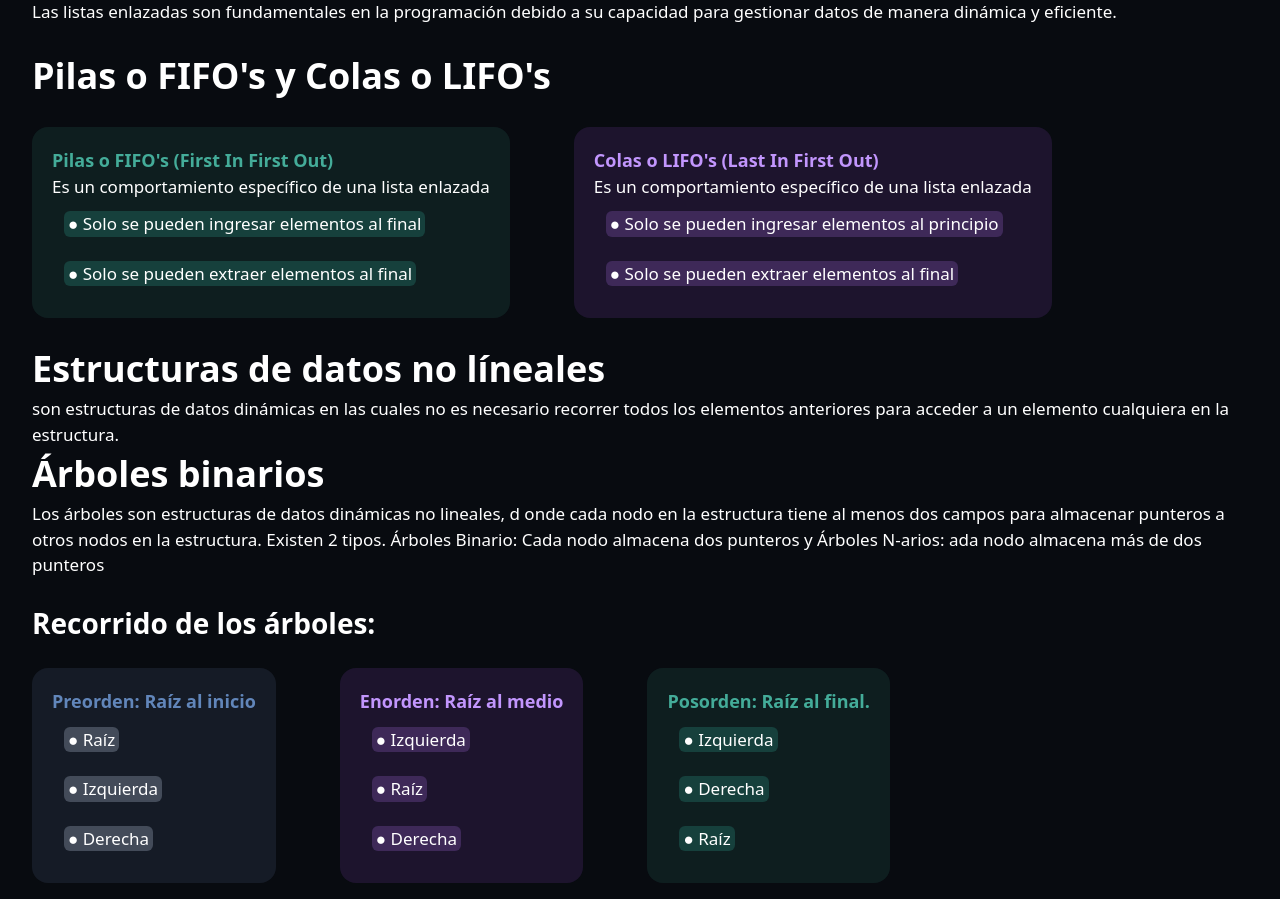
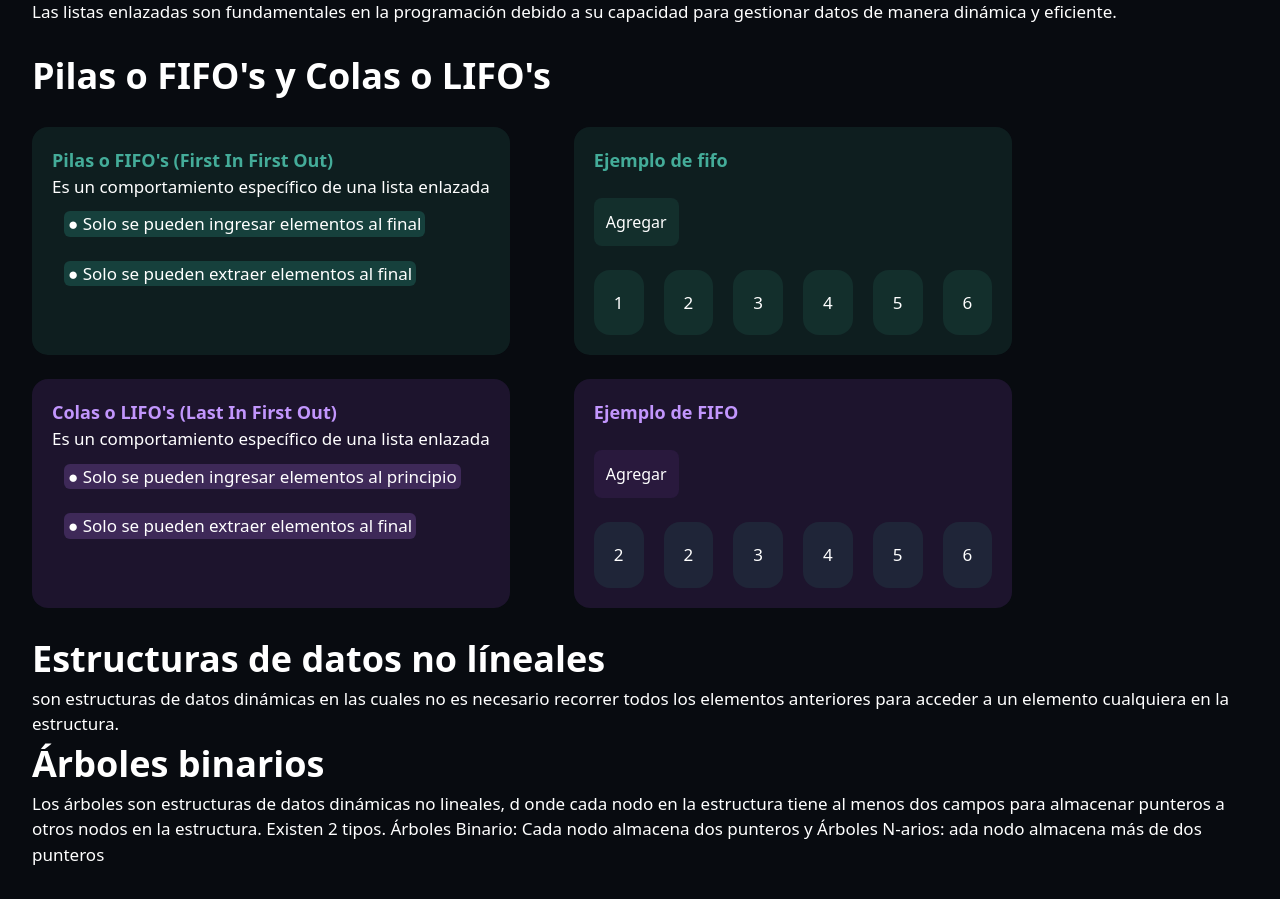
Before and after one commit to KevinLatino/Peritazgo-Website, a React (Vite) app: page /Estructuras-de-datos in a window 1280 px wide. Shown: the part 2220-3119 px from the top of the page. Built offline with nearby package versions, Linux system fonts and the light colour scheme.

Commit message:
Agregar a elemento a LIFO y FIFO hecho

```diff
--- a/src/Articles/DataStructureScreen.jsx
+++ b/src/Articles/DataStructureScreen.jsx
@@ -1,4 +1,4 @@
-import React from 'react'
+import React, { useState } from 'react'
 import DataStructureSvg from '../../public/DataStructure.svg'
 import { CodeComponent } from '../Components/CodeComponent'
 import { BackButton } from '../Components/BackButtonComponent'
@@ -22,7 +22,8 @@ import {
     PurpleSection,
     RedSection,
     RedWordSection,
-    PurpleWordSection
+    PurpleWordSection,
+    GreenSectionLine
 } from '../Components/SectionsComponent'
 import 'animate.css'
 
@@ -50,6 +51,19 @@ console.log(animal.especie)
         `const animal = { name: 'Chase', specie: 'Cat', age: 4 };
 console.log(animal.especie)
 //En consola se mostrará Cat`
+
+    const [open, setOpen] = useState(false);
+
+    const addNumber = () => {
+        setOpen(!open)
+    }
+
+
+    const [open2, setOpen2] = useState(false);
+
+    const addNumber2 = () => {
+        setOpen2(!open2)
+    }
 
     return (
         <>
@@ -275,8 +289,81 @@ console.log(animal.especie)
                         <Element>
                             <GreenWordSection>● Solo se pueden extraer elementos al final</GreenWordSection>
                         </Element>
+
                     </GreenSection>
 
+                    <GreenSection>
+                        <GreenTitle>
+                            Ejemplo de fifo
+                        </GreenTitle>
+
+                        <Space />
+
+                        <button
+                            className='bg-green_section text-white p-3 rounded-lg'
+                            onClick={addNumber}
+                        >
+                            Agregar
+                        </button>
+
+                        <Space />
+
+                        <div className='flex gap-5'>
+                            <GreenSection>
+                                <Paragraph>
+                                    1
+                                </Paragraph>
+
+                            </GreenSection>
+
+                            <GreenSection>
+                                <Paragraph>
+                                    2
+                                </Paragraph>
+                            </GreenSection>
+
+                            <GreenSection>
+                                <Paragraph>
+                                    3
+                                </Paragraph>
+                            </GreenSection>
+
+                            <GreenSection>
+                                <Paragraph>
+                                    4
+                                </Paragraph>
+                            </GreenSection>
+
+                            <GreenSection>
+                                <Paragraph>
+                                    5
+                                </Paragraph>
+                            </GreenSection>
+
+                            <GreenSection>
+                                <Paragraph>
+                                    6
+                                </Paragraph>
+                            </GreenSection>
+
+                            {open && (
+                                <>
+                                    <GreenSection>
+                                        <Paragraph>
+                                            7
+                                        </Paragraph>
+                                    </GreenSection>
+                                </>
+                            )}
+                        </div>
+
+
+                    </GreenSection>
+                </div>
+
+                <Space />
+
+                <div className='flex gap-16'>
                     <PurpleSection>
                         <PurpleTitle>
                             Colas o LIFO's (Last In First Out)
@@ -290,6 +377,72 @@ console.log(animal.especie)
                         <Element>
                             <PurpleWordSection>● Solo se pueden extraer elementos al final</PurpleWordSection>
                         </Element>
+                    </PurpleSection>
+
+                    <PurpleSection>
+                        <PurpleTitle>
+                            Ejemplo de FIFO
+                        </PurpleTitle>
+
+                        <Space />
+
+                        <button
+                            className='bg-purple_section p-3 rounded-lg text-white'
+                            onClick={addNumber2}
+                        >
+                            Agregar
+                        </button>
+
+                        <Space />
+
+                        <div className='flex gap-5'>
+
+                            {open2 && (
+                                <>
+                                    <GreenSection>
+                                        <Paragraph>
+                                            1
+                                        </Paragraph>
+                                    </GreenSection>
+                                </>
+                            )}
+                            <GreenSection>
+                                <Paragraph>
+                                    2
+                                </Paragraph>
+                            </GreenSection>
+
+                            <GreenSection>
+                                <Paragraph>
+                                    2
+                                </Paragraph>
+                            </GreenSection>
+
+                            <GreenSection>
+                                <Paragraph>
+                                    3
+                                </Paragraph>
+                            </GreenSection>
+
+                            <GreenSection>
+                                <Paragraph>
+                                    4
+                                </Paragraph>
+                            </GreenSection>
+
+                            <GreenSection>
+                                <Paragraph>
+                                    5
+                                </Paragraph>
+                            </GreenSection>
+
+                            <GreenSection>
+                                <Paragraph>
+                                    6
+                                </Paragraph>
+                            </GreenSection>
+
+                        </div>
                     </PurpleSection>
                 </div>
 
--- a/src/Articles/LinkScreen.jsx
+++ b/src/Articles/LinkScreen.jsx
@@ -1,6 +1,5 @@
-import React from 'react'
+import React, { useState } from 'react'
 import {
-    Subtitle,
     Title,
     Space,
     BlueTitle,
@@ -15,6 +14,7 @@ import {
     GreenSection,
     GreenWordSection
 } from '../Components/SectionsComponent'
+import { BackButton } from '../Components/BackButtonComponent'
 
 const Links = () => {
 
@@ -30,6 +30,12 @@ const Links = () => {
         window.open(`https://drive.google.com/file/d/1ru9j36a1JCfQsmbNmzEwEyeVWD97Wlz5/view?usp=sharing`)
     }
 
+
+    const [hola, setHola] = useState(false);
+
+    const handleClick2 = () => {
+        setHola(!hola)
+    }
     return (
         <>
             <div className='animate__animated animate__fadeInLeft'>
@@ -88,6 +94,7 @@ const Links = () => {
                     </GreenSection>
                 </div>
             </div>
+            <BackButton />
         </>
     )
 }
--- a/src/Components/SectionsComponent.jsx
+++ b/src/Components/SectionsComponent.jsx
@@ -27,6 +27,14 @@ export const RedSection = ({ children }) => {
 export const PurpleSection = ({ children }) => {
     return (
         <div className='flex items-start flex-col flex-wrap bg-purple_section w-fit p-5 rounded-2xl'>
+            {children}
+        </div>
+    )
+}
+
+export const GreenSectionLine = ({ children }) => {
+    return (
+        <div className=' bg-green_section w-fit p-3 rounded-2xl'>
             {children}
         </div>
     )
```
